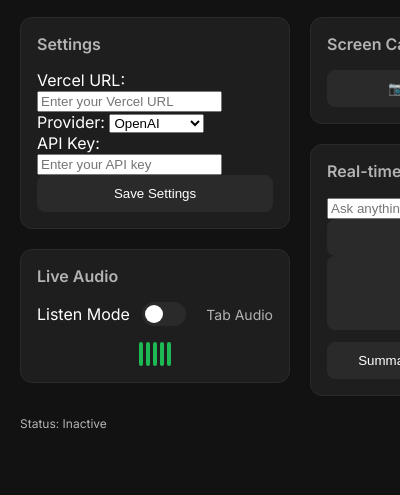
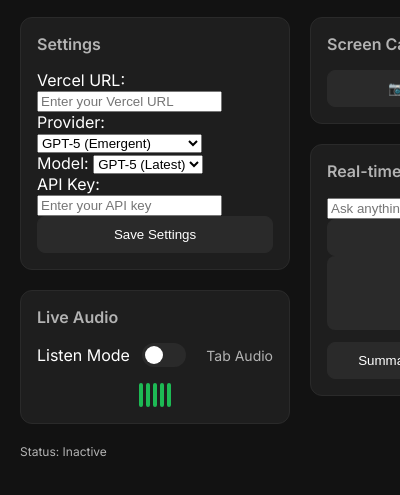
Before and after one commit to Shubh-Pandey99/answerai-extension, a browser extension: page popup.html in a window 400 px wide. Shown: the part 55-550 px from the top of the page. Drawn offline with Linux system fonts and the light colour scheme.

Commit message:
auto-commit for 6775c51d-4b6b-44b5-9002-a6ed3a2c730c

```diff
--- a/popup.html
+++ b/popup.html
@@ -22,10 +22,19 @@
           <div class="settings-group">
             <label for="provider-select">Provider:</label>
             <select id="provider-select">
-              <option value="openai">OpenAI</option>
-              <option value="google">Google</option>
+              <option value="emergent">GPT-5 (Emergent)</option>
+              <option value="openai">OpenAI (Bring your key)</option>
+              <option value="google">Google Gemini</option>
               <option value="openrouter">OpenRouter</option>
               <option value="mock">Mock</option>
+            </select>
+          </div>
+          <div class="settings-group">
+            <label for="model-select">Model:</label>
+            <select id="model-select">
+              <option value="gpt-5">GPT-5 (Latest)</option>
+              <option value="gpt-4o">GPT-4o</option>
+              <option value="gpt-4o-mini">GPT-4o Mini</option>
             </select>
           </div>
           <div class="settings-group">
```
